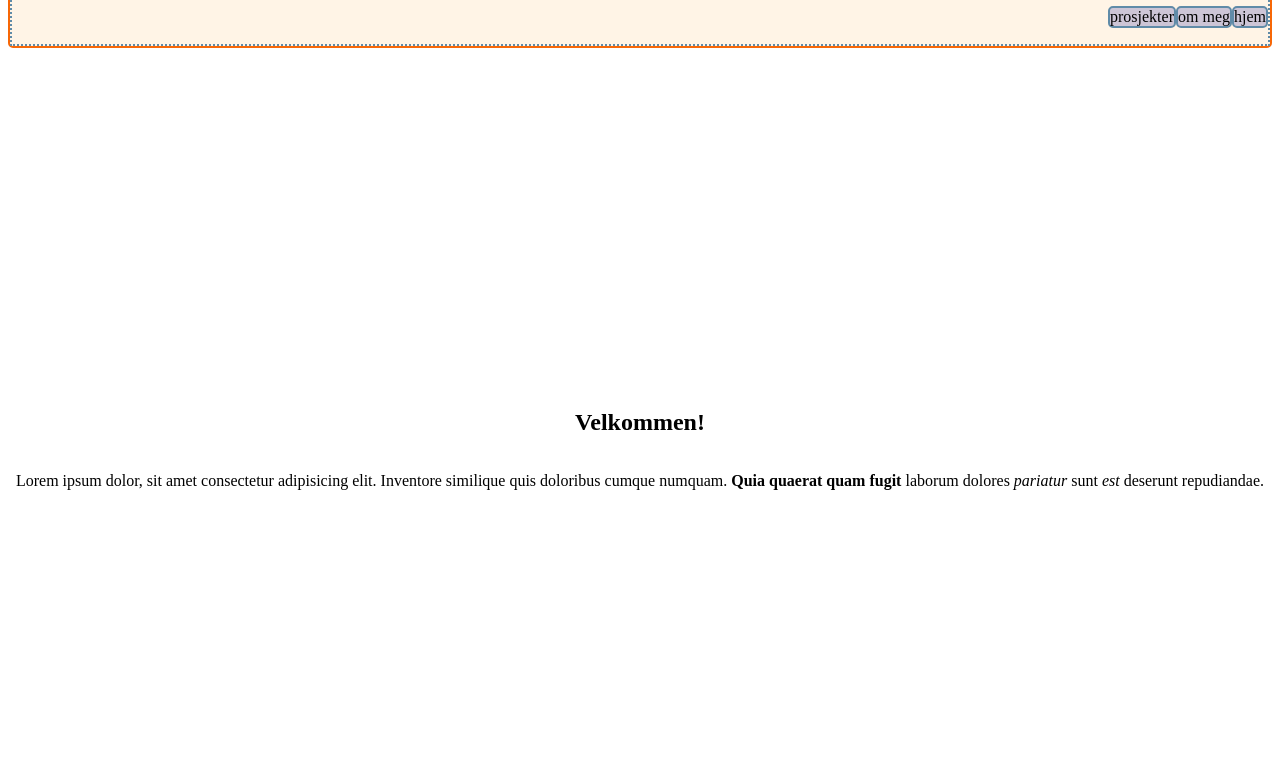
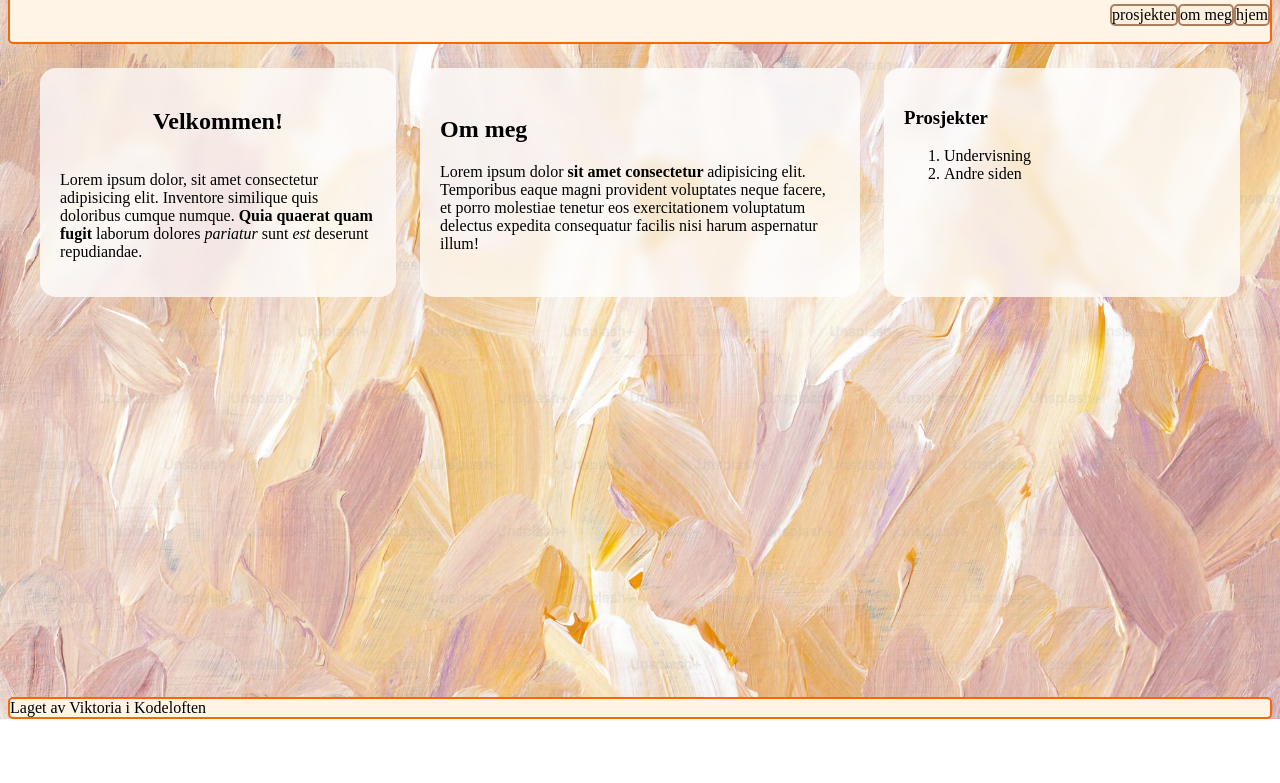
Before and after one commit to vsevbobrujsk/und2, a website: page index.html in a window 1280 px wide. Shown: the part 89-872 px from the top of the page. After the commit the page ends 808 px from the top, so only its background shows below. Drawn offline with Linux system fonts and the light colour scheme.

Commit message:
background

```diff
--- a/index.html
+++ b/index.html
@@ -23,12 +23,12 @@
     </header>
 
     <main>
+      <div class="three-boxes">
         <section class="hero">
-        <!-- First section = Hero / Home -->
           <h1>Velkommen!</h1>
           <p>
             Lorem ipsum dolor, sit amet consectetur adipisicing elit. Inventore
-          similique quis doloribus cumque numquam.
+            similique quis doloribus cumque numque.
             <strong> Quia quaerat</strong> <b> quam fugit </b> laborum dolores
             <em> pariatur </em> sunt <i> est </i> deserunt repudiandae.
           </p>
@@ -44,21 +44,16 @@
               expedita consequatur facilis nisi harum aspernatur illum!
             </p>
           </div>
-        <img
-        class="aboutIMG"
-          src="11.avif"
-          alt="404 something went wrong"
-        />
         </section>
+
         <section class="projects">
-        <!-- Third section = Prosjekter -->
           <h3>Prosjekter</h3>
-
           <ol>
             <li>Undervisning</li>
             <li>Andre siden</li>
           </ol>
         </section>
+      </div>
     </main>
 
     <footer>
--- a/styles.css
+++ b/styles.css
@@ -1,13 +1,12 @@
 header {
 
 .box > * {
-    border: 2px solid rgb(96 139 168);
+    border: 2px solid rgb(168, 127, 96);
     border-radius: 5px;
-    background-color: rgba(7, 12, 152, 0.2);
+    background-color: rgba(244, 221, 185, 0.2);
   }
 
   .box {
-    border: 2px dotted rgb(96 139 168);
     display: flex;
     flex-direction: row-reverse;
     justify-content: normal;
@@ -19,6 +18,10 @@ header {
     border-radius: 5px;
     background-color: #fff4e6;
   }
+}
+
+body {
+  background: url("12.avif") center / cover no-repeat fixed;
 }
 
 .hero {
@@ -43,10 +46,41 @@ footer {
   }
 }
 
-.aboutText, {
+.aboutText {
   width: 400px;
 }
 .aboutIMG {
   height: 300px;
 width: 400px;
 }
+
+.three-boxes {
+  display: grid;
+  grid-template-columns: repeat(3, 1fr);
+  gap: 24px;
+  padding: 24px;
+  max-width: 1200px;
+  margin: 0 auto;
+}
+
+.three-boxes > section {
+  height: auto;
+  padding: 20px;
+  border-radius: 16px;
+  background: rgba(255, 255, 255, 0.75);
+  backdrop-filter: blur(6px);
+}
+
+html, body {
+  height: 100%;
+}
+
+body {
+  min-height: 100vh;
+  display: flex;
+  flex-direction: column;
+}
+
+main {
+  flex: 1;
+}
```
Also changed, not shown: 12.avif (added). Lines whose indentation alone changed are shown as unchanged.
